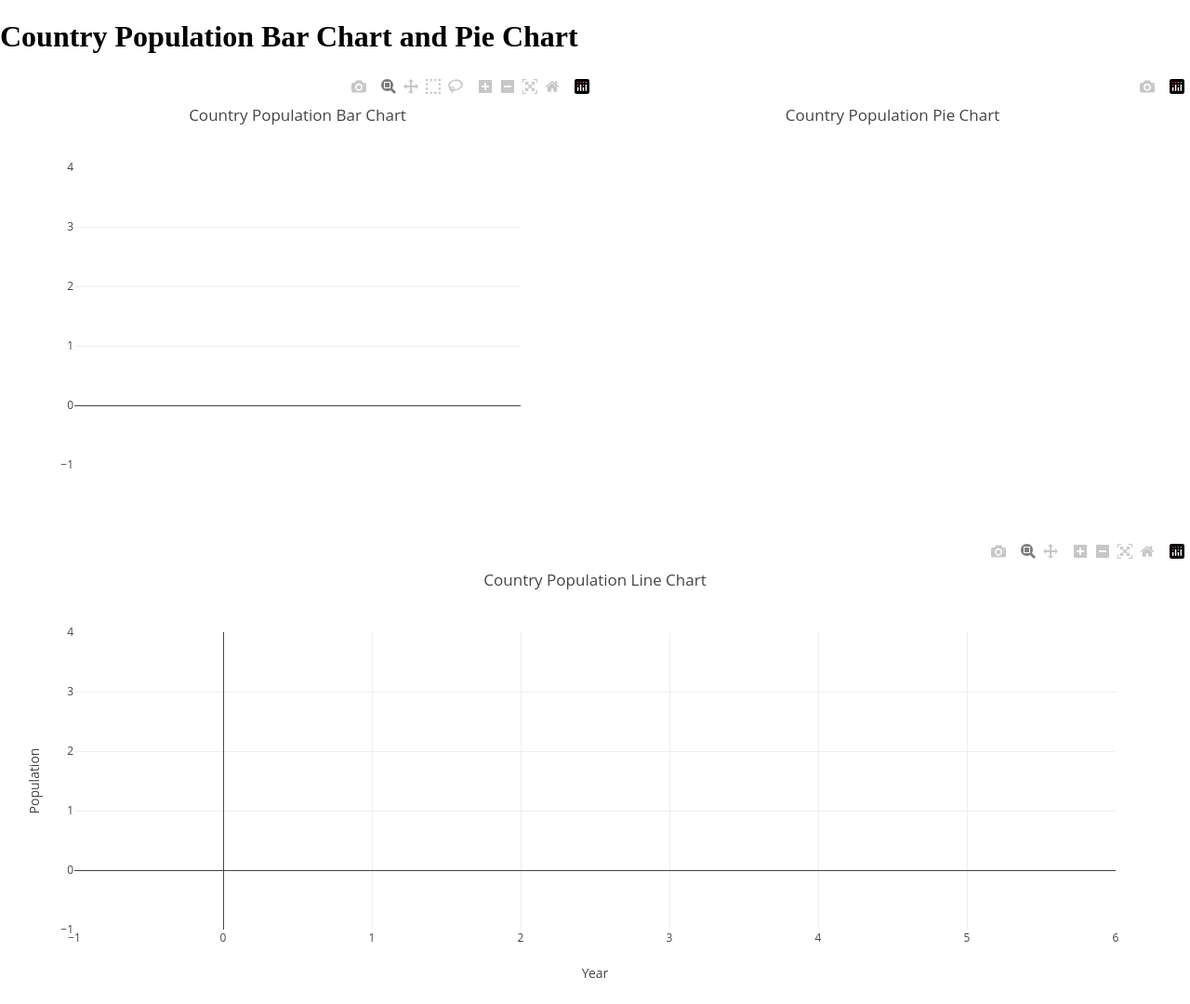
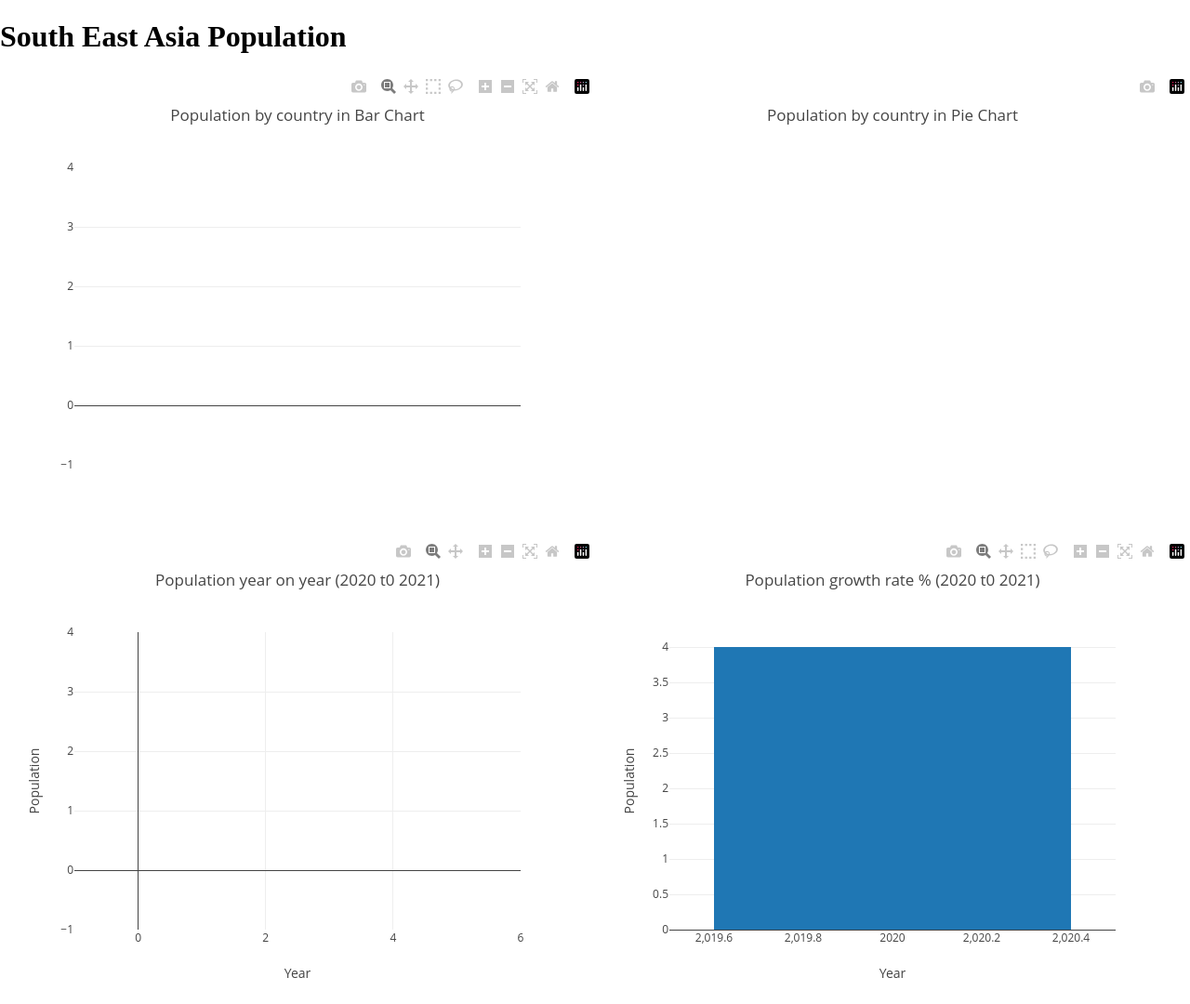
Before and after one commit to ngtengyong/nty-info-playground, a Flask app: template templates/country_population_chart.html in a window 1280 px wide. Shown: the whole page at 93% size. Run offline with Flask 2, Linux system fonts and the light colour scheme; the template is opened without the code that fills it: most values are stand-ins (such as "Sample title", 1, 10 or a date in 2020); some libraries are stand-ins or nearby versions.

Commit message:
population growth by year

```diff
--- a/templates/country_population_chart.html
+++ b/templates/country_population_chart.html
@@ -9,40 +9,32 @@
             max-width: 1800px;
             margin: 0 auto;
         }
-        #charts-container {
+        .container {
             display: flex;
             flex-wrap: wrap;
         }
-        #barChart {
-            width: 100%;
-            height: 500px;
-        }
-        #pieChart {
-            width: 100%;
-            height: 500px;
-        }
-        #lineChart {
+        .chart{
             width: 100%;
             height: 500px;
         }
 
         /* Media queries for adjusting chart container width on different screen sizes */
         @media only screen and (min-width: 768px) {
-            #barChart {
-                width: 50%;
-            }
-            #pieChart {
+            .chart {
                 width: 50%;
             }
         }
     </style>
 </head>
 <body>
-    <h1>Country Population Bar Chart and Pie Chart</h1>
-    <div id="charts-container">
-        <div id="barChart"></div>
-        <div id="pieChart"></div>
-        <div id="lineChart"></div>
+    <h1>South East Asia Population </h1>
+    <div id="charts-container" class="container">
+        <div id="barChart" class="chart"></div>
+        <div id="pieChart" class="chart"></div>
+    </div>
+    <div id="charts-container2" class="container">
+        <div id="lineChart" class="chart"></div>
+        <div id="rateChart" class="chart"></div>
     </div>
     <script>
         var data = [
@@ -57,7 +49,7 @@
         ];
 
         var layout = {
-            title: "Country Population Bar Chart"
+            title: "Population by country in Bar Chart"
         };
 
         Plotly.newPlot("barChart", data, layout);
@@ -77,7 +69,7 @@
         }];
 
         var layout2 = {
-            title: "Country Population Pie Chart"
+            title: "Population by country in Pie Chart"
         };
 
         Plotly.newPlot("pieChart", data2, layout2);
@@ -94,7 +86,7 @@
         ];
 
         var layout3 = {
-            title: "Country Population Line Chart",
+            title: "Population year on year (2020 t0 2021)",
             xaxis: {
                 title: "Year"
             },
@@ -104,6 +96,29 @@
         };
 
         Plotly.newPlot("lineChart", data3, layout3);
+
+        var data4 = [
+            {% for country in year_rate %}
+                {
+                    x: [{% for data in country.data %} {{ data.year }}, {% endfor %}],
+                    y: [{% for data in country.data %} {{ data.rate }}, {% endfor %}],
+                    type: "bar",
+                    name: "{{ country.name }}"
+                },
+            {% endfor %}
+        ];
+
+        var layout4 = {
+            title: "Population growth rate % (2020 t0 2021)",
+            xaxis: {
+                title: "Year"
+            },
+            yaxis: {
+                title: "Population"
+            }
+        };
+
+        Plotly.newPlot("rateChart", data4, layout4);
     </script>
 </body>
 </html>
```
Also changed, not shown: routes/get_country_data.py (+46 -2 lines).
